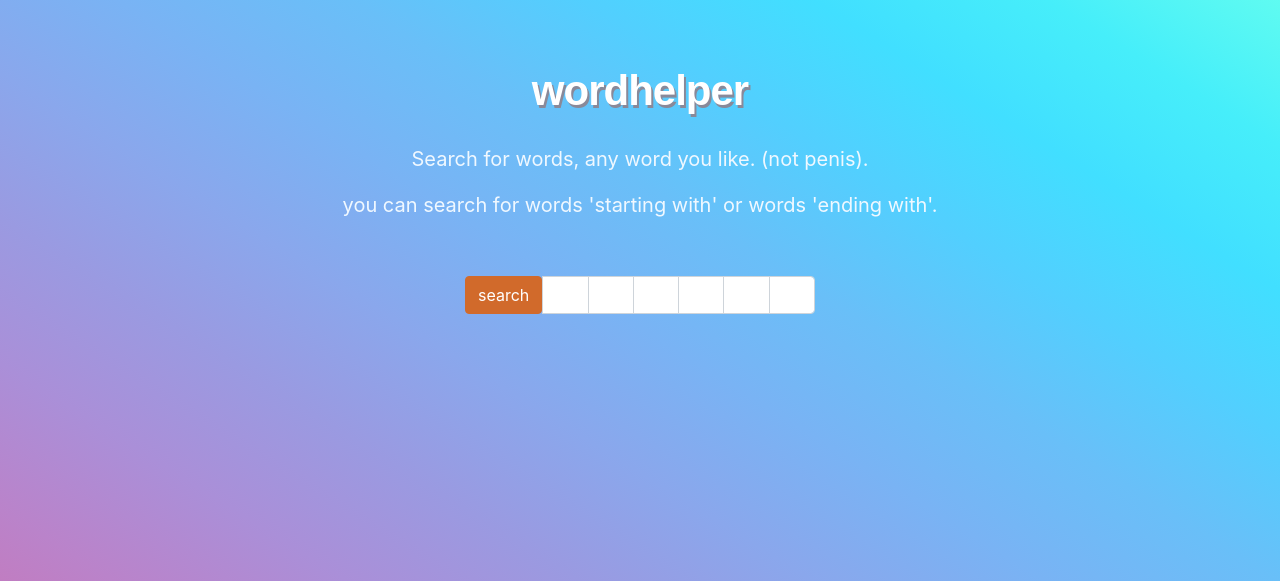
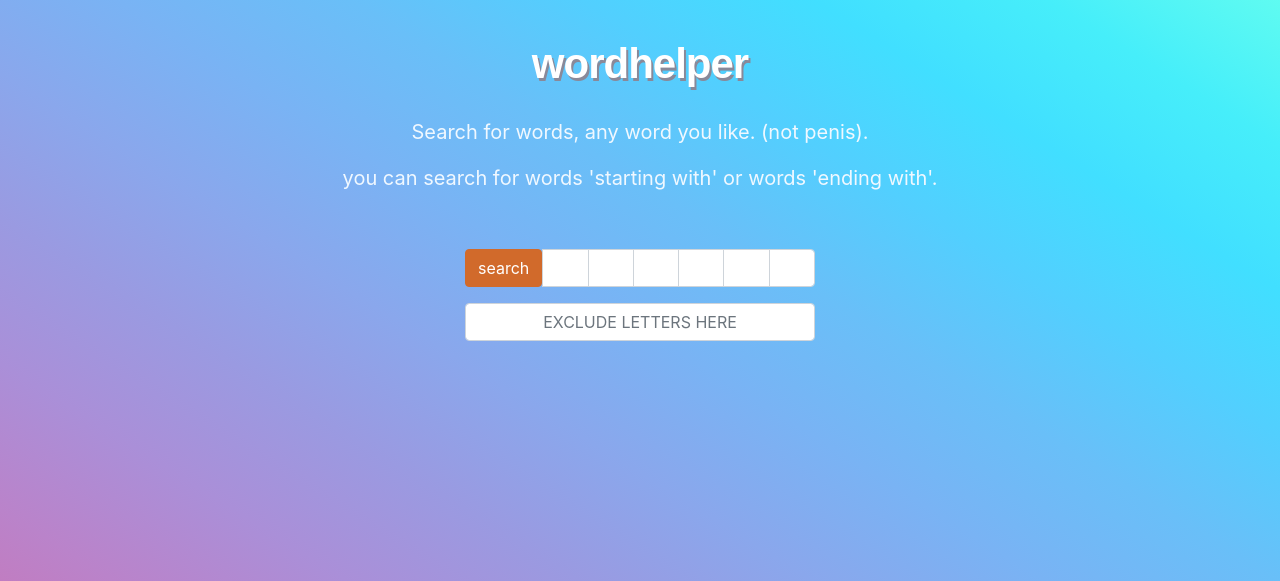
Before and after one commit to skartrec/wordhelper, a Flask app: page / in a window 1280 px wide. Shown: the top 581 px of the page. Run offline with Flask 2, Linux system fonts and the light colour scheme.

Commit message:
new feature

```diff
--- a/app.py
+++ b/app.py
@@ -12,6 +12,8 @@
     from functions import validate, wordsearch, truncatelist
     if request.method == 'POST':
         form = request.form
+        default_value = 'man'
+        exclude = request.form.get('exclude', default_value)
         validate()
         wordsearch()
         truncatelist()
--- a/templates/index.html
+++ b/templates/index.html
@@ -23,5 +23,9 @@
                 </div>
             </div>
             </form>
-        </div>
+            <form name="searchform" class="row row-cols-sm align-items-center" method="post" onSubmit = 'return validate()'>
+            <div class="col-sm-4">
+            <input name="exclude" type="text" class="form-control" id="exclude" placeholder="exclude letters here">
+            </form>
+            </div>
 {% endblock %}
```
